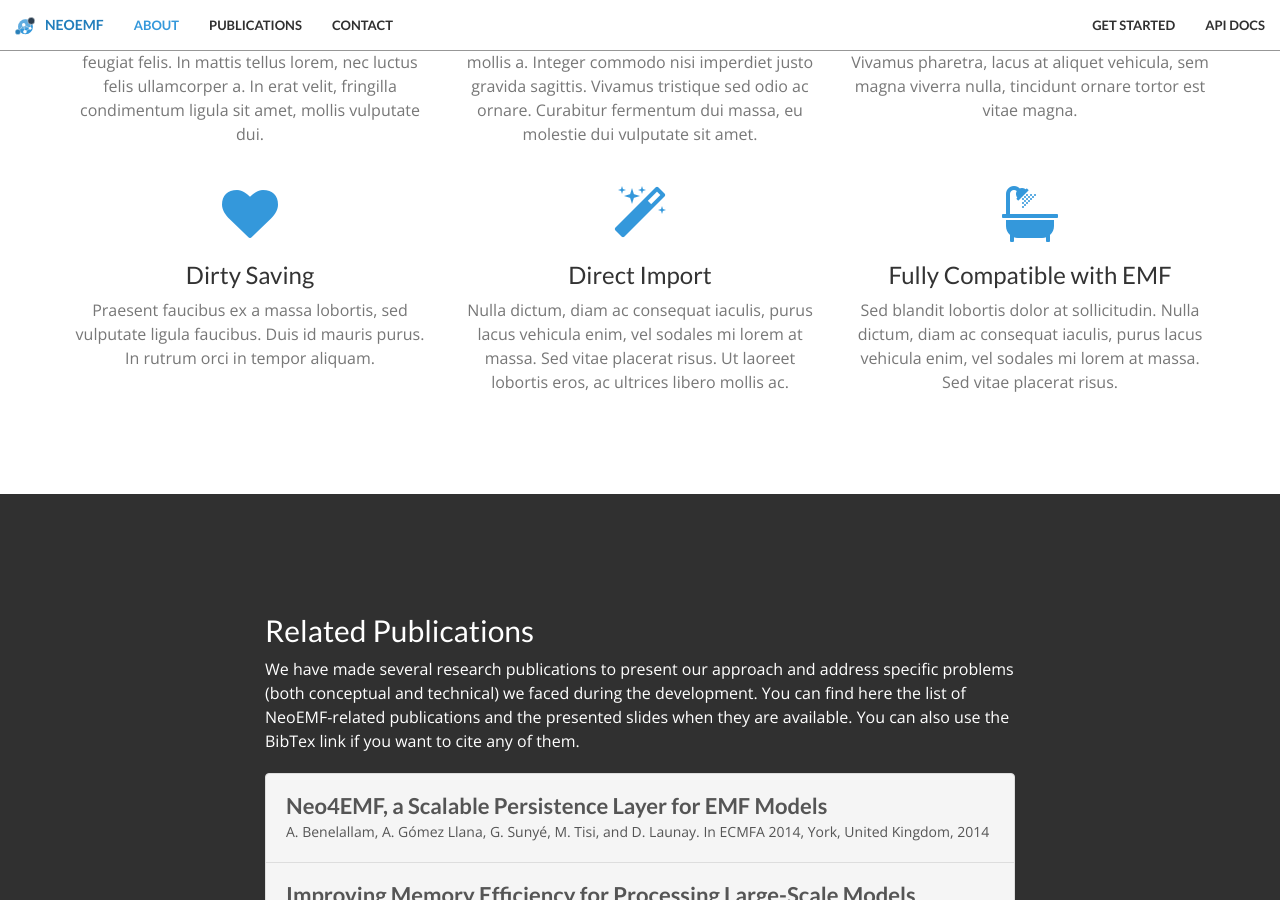
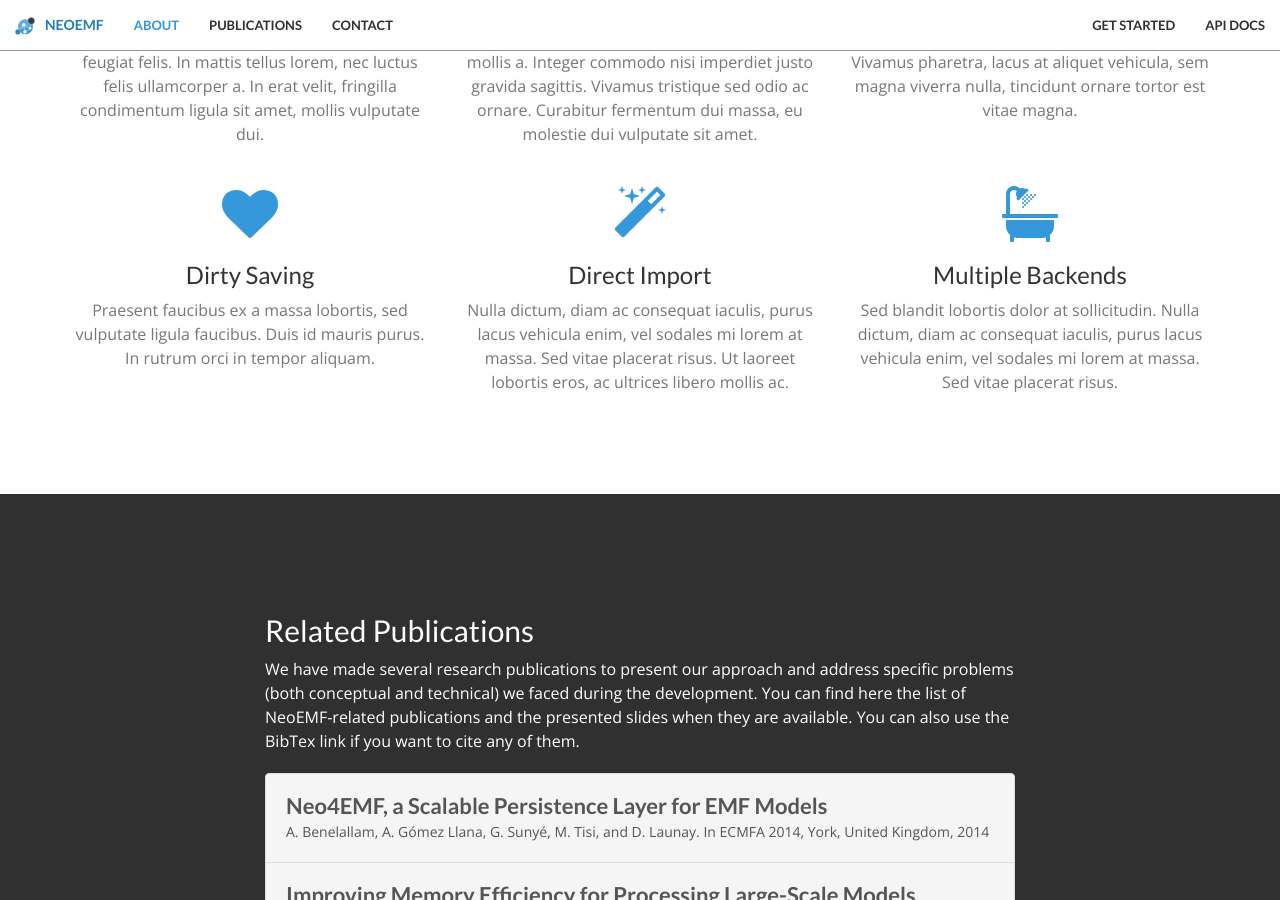
Before and after one commit to atlanmod/NeoEMF-Website, a Jekyll site: the page built from index.html, in a window 1280 px wide and 900 px high, scrolled down 1974 px. Built offline with Jekyll 4.4.1, drawn with Linux system fonts in a browser that asks for light colours.

Commit message:
fix some typos

```diff
--- a/_includes/features.html
+++ b/_includes/features.html
@@ -49,7 +49,7 @@
             <div class="col-lg-4 col-md-4 text-center">
                 <div class="service-box">
                     <i class="fa fa-4x fa-bath wow bounceIn text-primary" data-wow-delay=".1s"></i>
-                    <h3>Fully Compatible with EMF</h3>
+                    <h3>Multiple Backends</h3>
                     <p class="text-muted">Sed blandit lobortis dolor at sollicitudin. Nulla dictum, diam ac consequat iaculis, purus lacus vehicula enim, vel sodales mi lorem at massa. Sed vitae placerat risus.</p>
                 </div>
             </div>
--- a/_includes/header.html
+++ b/_includes/header.html
@@ -4,11 +4,11 @@
             <img src="img/neoemf.svg" alt="" width="200px">
             <h1>Big Models Made Possible</h1>
             <hr>
-            <p>Efficient multi-database storage, on-demand loading, and powerful querying of your large scale EMF models</p>
+            <p class="lead">Efficient multi-database storage, on-demand loading, and powerful querying of your large scale EMF models</p>
             <a href="#about" class="btn btn-primary btn-xl page-scroll">Find Out More</a>
             <hr>
             <div class="container">
-                <a class="btn btn-primary btn-extlink btn-xl" href="https://github.com/atlanmod/NeoEMF" target="_blank"><img class="btn-img" src="img/github.svg" alt="" height="24px">Fork us!</a>
+                <a class="btn btn-primary btn-extlink btn-xl" href="https://github.com/atlanmod/NeoEMF" target="_blank"><img class="btn-img" src="img/github.svg" alt="" height="24px">Fork Us!</a>
                 <a class="btn btn-primary btn-extlink btn-xl" href="https://github.com/atlanmod/NeoEMF/archive/master.zip" target="_blank"><img class="btn-img" src="img/archive.svg" alt="" height="24px" >Download</a>
                 <a class="btn btn-primary btn-extlink btn-xl" href="https://atlanmod.github.io/NeoEMF/releases/latest/plugin/" target="_blank"><img class="btn-img" src="img/eclipse.svg" alt="" height="24px" >Update Site</a>
             </div>
```
